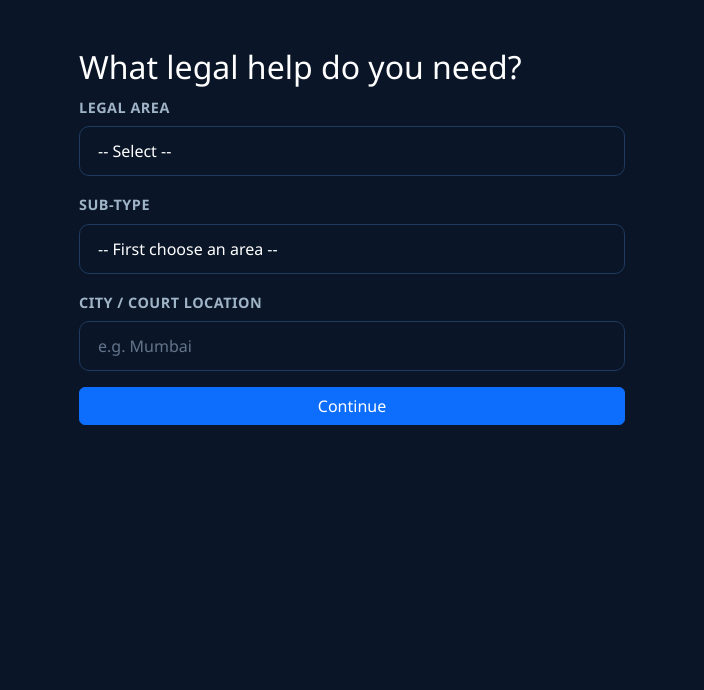
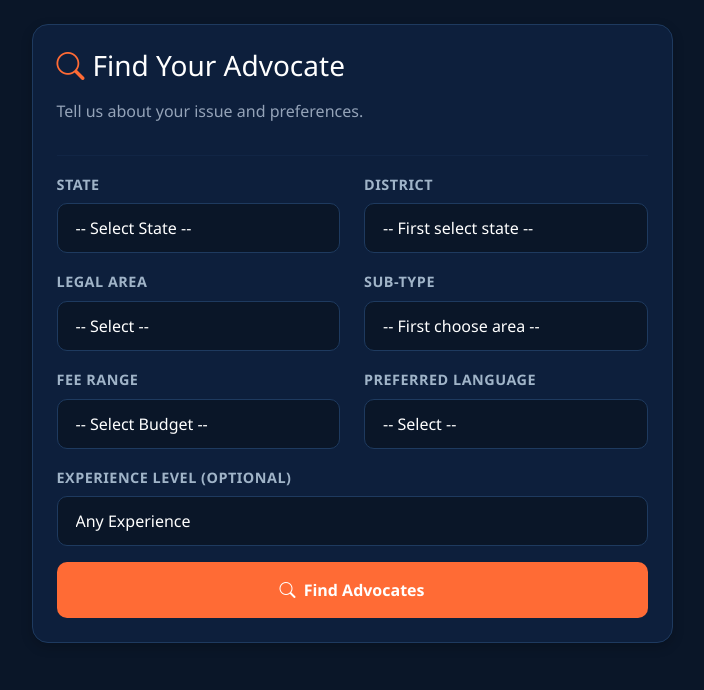
Before and after one commit to saivamsisinguru/nyayasetu, a Flask app: page /consult/issue in a window 1280 px wide. Shown: the part 110-800 px from the top of the page, without its empty margins (288-992 px from the left). Run offline with Flask 3, Linux system fonts and the light colour scheme; a user stored in the database is signed in.

Commit message:
Update consult_issue.html

```diff
--- a/templates/consult_issue.html
+++ b/templates/consult_issue.html
@@ -1,12 +1,30 @@
 {% extends "base.html" %}
-{% block title %}What's your legal issue?{% endblock %}
+{% block title %}Find Your Advocate{% endblock %}
 {% block content %}
-<div class="row justify-content-center mt-5">
-    <div class="col-md-6">
-        <h2>What legal help do you need?</h2>
+<div class="row justify-content-center mt-4">
+    <div class="col-md-7">
+        <div class="card p-4">
+            <h3 class="mb-3"><i class="bi bi-search me-2 text-accent"></i>Find Your Advocate</h3>
+            <p class="text-muted">Tell us about your issue and preferences.</p>
+            <hr>
             <form method="POST">
-            <div class="mb-3">
-                <label for="legal_area" class="form-label">Legal Area</label>
+                <div class="row">
+                    <div class="col-md-6 mb-3">
+                        <label class="form-label">State</label>
+                        <select class="form-select" id="state" name="state" required onchange="updateDistricts()">
+                            <option value="">-- Select State --</option>
+                        </select>
+                    </div>
+                    <div class="col-md-6 mb-3">
+                        <label class="form-label">District</label>
+                        <select class="form-select" id="district" name="district" required disabled>
+                            <option value="">-- First select state --</option>
+                        </select>
+                    </div>
+                </div>
+                <div class="row">
+                    <div class="col-md-6 mb-3">
+                        <label class="form-label">Legal Area</label>
                         <select class="form-select" id="legal_area" name="legal_area" required onchange="updateSubTypes()">
                             <option value="">-- Select --</option>
                             <option value="property">Property</option>
@@ -19,22 +37,60 @@
                             <option value="other">Other</option>
                         </select>
                     </div>
-            <div class="mb-3">
-                <label for="sub_type" class="form-label">Sub-type</label>
+                    <div class="col-md-6 mb-3">
+                        <label class="form-label">Sub-type</label>
                         <select class="form-select" id="sub_type" name="sub_type" required disabled>
-                    <option value="">-- First choose an area --</option>
+                            <option value="">-- First choose area --</option>
                         </select>
                     </div>
+                </div>
+                <div class="row">
+                    <div class="col-md-6 mb-3">
+                        <label class="form-label">Fee Range</label>
+                        <select class="form-select" name="fee_range" required>
+                            <option value="">-- Select Budget --</option>
+                            <option value="500-1000">₹500 - ₹1,000</option>
+                            <option value="1000-2000">₹1,000 - ₹2,000</option>
+                            <option value="2000-5000">₹2,000 - ₹5,000</option>
+                            <option value="5000-10000">₹5,000 - ₹10,000</option>
+                            <option value="10000+">₹10,000+</option>
+                        </select>
+                    </div>
+                    <div class="col-md-6 mb-3">
+                        <label class="form-label">Preferred Language</label>
+                        <select class="form-select" name="language" required>
+                            <option value="">-- Select --</option>
+                            <option value="hindi">Hindi</option>
+                            <option value="english">English</option>
+                            <option value="tamil">Tamil</option>
+                            <option value="telugu">Telugu</option>
+                            <option value="kannada">Kannada</option>
+                            <option value="malayalam">Malayalam</option>
+                            <option value="marathi">Marathi</option>
+                            <option value="bengali">Bengali</option>
+                            <option value="gujarati">Gujarati</option>
+                        </select>
+                    </div>
+                </div>
                 <div class="mb-3">
-                <label for="city" class="form-label">City / Court Location</label>
-                <input type="text" class="form-control" id="city" name="city" placeholder="e.g. Mumbai" required>
+                    <label class="form-label">Experience Level (Optional)</label>
+                    <select class="form-select" name="experience">
+                        <option value="">Any Experience</option>
+                        <option value="Junior">Junior (0-5 years)</option>
+                        <option value="Mid-Level">Mid-Level (5-15 years)</option>
+                        <option value="Senior">Senior (15+ years)</option>
+                    </select>
                 </div>
-            <button type="submit" class="btn btn-primary w-100">Continue</button>
+                <button type="submit" class="btn btn-accent w-100 py-3">
+                    <i class="bi bi-search me-1"></i> Find Advocates
+                </button>
             </form>
+        </div>
     </div>
 </div>
 
 <script>
+// Sub-type mapping
 const subTypes = {
     property: ["Title Dispute", "Tenant Eviction", "Registration Delay", "Inheritance", "Other"],
     family: ["Divorce", "Custody", "Maintenance", "Domestic Violence", "Other"],
@@ -53,7 +109,7 @@ function updateSubTypes() {
     if (area && subTypes[area]) {
         subTypes[area].forEach(sub => {
             const opt = document.createElement('option');
-            opt.value = sub.toLowerCase().replace(' ', '_');
+            opt.value = sub.toLowerCase().replace(/ /g, '_');
             opt.textContent = sub;
             subSelect.appendChild(opt);
         });
@@ -62,5 +118,50 @@ function updateSubTypes() {
         subSelect.disabled = true;
     }
 }
+
+// Load states and districts from JSON
+let allStates = {};
+
+fetch('/static/states.json')
+    .then(response => response.json())
+    .then(data => {
+        allStates = data;
+        const stateSelect = document.getElementById('state');
+        for (let state in allStates) {
+            const opt = document.createElement('option');
+            opt.value = state;
+            opt.textContent = state;
+            stateSelect.appendChild(opt);
+        }
+    })
+    .catch(error => {
+        console.error('Error loading states:', error);
+        // Fallback
+        const fallback = ['Karnataka', 'Maharashtra', 'Delhi', 'Tamil Nadu'];
+        const stateSelect = document.getElementById('state');
+        fallback.forEach(s => {
+            const opt = document.createElement('option');
+            opt.value = s;
+            opt.textContent = s;
+            stateSelect.appendChild(opt);
+        });
+    });
+
+function updateDistricts() {
+    const stateName = document.getElementById('state').value;
+    const districtSelect = document.getElementById('district');
+    districtSelect.innerHTML = '<option value="">-- Select District --</option>';
+    if (!stateName || !allStates[stateName]) {
+        districtSelect.disabled = true;
+        return;
+    }
+    allStates[stateName].forEach(district => {
+        const opt = document.createElement('option');
+        opt.value = district;
+        opt.textContent = district;
+        districtSelect.appendChild(opt);
+    });
+    districtSelect.disabled = false;
+}
 </script>
 {% endblock %}
```
Lines whose indentation alone changed are shown as unchanged.
